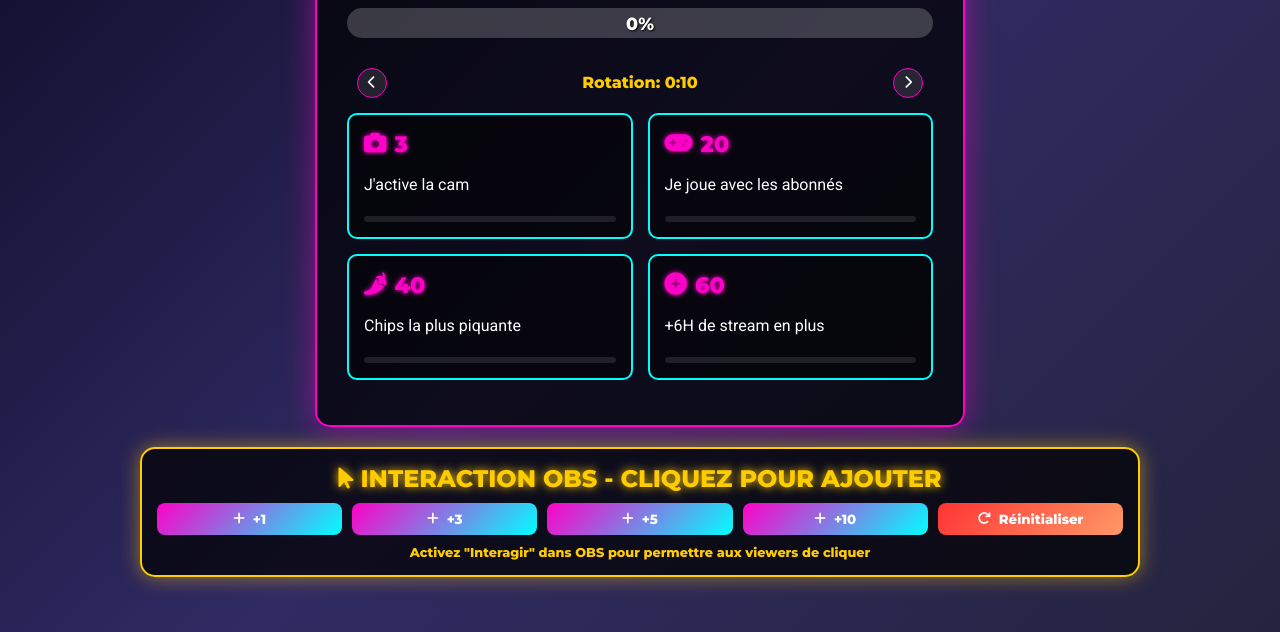
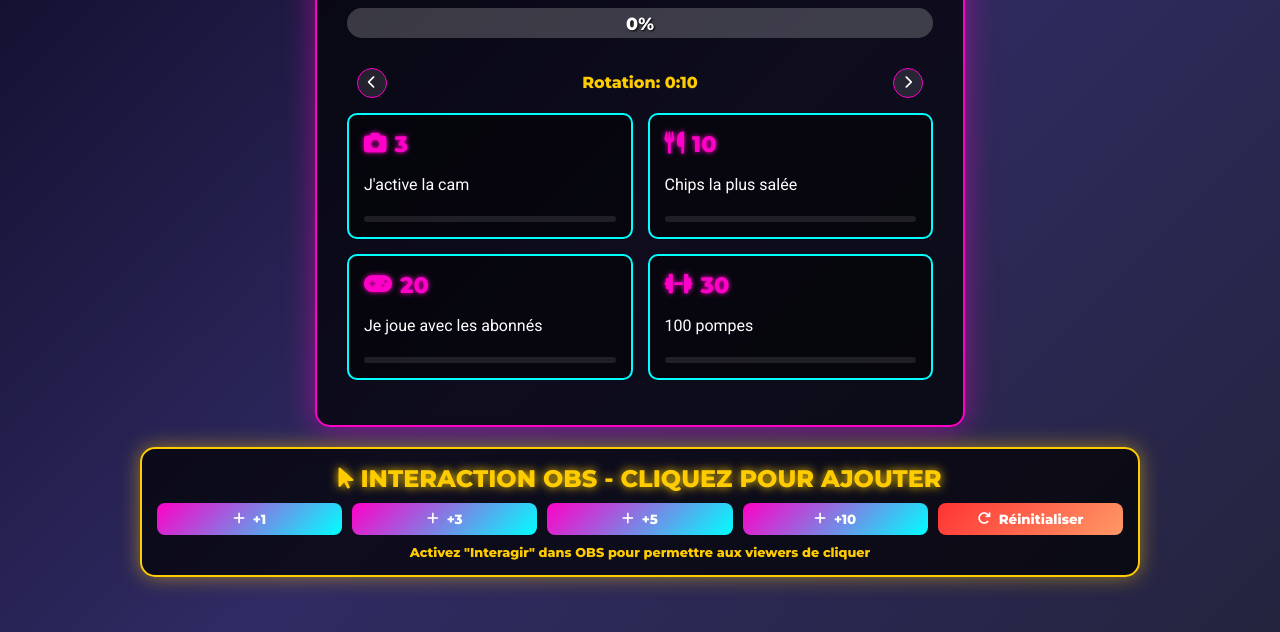
Before and after one commit to walid814/twitch-subgoals, a plain HTML site: page index.html in a window 1280 px wide. Shown: the part 168-800 px from the top of the page. Drawn offline with Linux system fonts and the light colour scheme.

Commit message:
Update index.html

```diff
--- a/index.html
+++ b/index.html
@@ -469,20 +469,20 @@
         // Tous les objectifs
         const allGoals = [
             {threshold: 3, icon: 'fa-camera', text: "J'active la cam"},
+            {threshold: 10, icon: 'fa-utensils', text: "Chips la plus salée"},
             {threshold: 20, icon: 'fa-gamepad', text: "Je joue avec les abonnés"},
+            {threshold: 30, icon: 'fa-dumbbell', text: "100 pompes"},
             {threshold: 40, icon: 'fa-pepper-hot', text: "Chips la plus piquante"},
+            {threshold: 50, icon: 'fa-cocktail', text: "Mounette me fait un cocktail dégueulasse"},
             {threshold: 60, icon: 'fa-plus-circle', text: "+6H de stream en plus"},
+            {threshold: 80, icon: 'fa-ghost', text: "On joue à un jeu d'horreur hardcore"},
             {threshold: 100, icon: 'fa-tshirt', text: "1 KILL = 1 Vêtement en reload"},
+            {threshold: 120, icon: 'fa-bed', text: "J'active la caméra pendant que je dors"},
             {threshold: 140, icon: 'fa-plus-circle', text: "+12H de stream en plus"},
+            {threshold: 180, icon: 'fa-chain-broken', text: "Je dois finir Chained Together sans tomber"},
             {threshold: 200, icon: 'fa-cookie', text: "Je mange des croquettes"},
-            {threshold: 500, icon: 'fa-trophy', text: "Bootcamp FNCS avec NOAGGS en 2026"},
-            {threshold: 10, icon: 'fa-utensils', text: "Chips la plus salée"},
-            {threshold: 30, icon: 'fa-dumbbell', text: "100 pompes"},
-            {threshold: 50, icon: 'fa-cocktail', text: "Mounette me fait un cocktail dégueulasse"},
-            {threshold: 80, icon: 'fa-ghost', text: "On joue à un jeu d'horreur hardcore"},
-            {threshold: 120, icon: 'fa-bed', text: "J'active la caméra pendant que je dors"},
-            {threshold: 180, icon: 'fa-chain-broken', text: "Je dois finir Chained Together sans tomber"},
-            {threshold: 300, icon: 'fa-utensil-spoon', text: "Je cuisine en stream"}
+            {threshold: 300, icon: 'fa-utensil-spoon', text: "Je cuisine en stream"},
+            {threshold: 500, icon: 'fa-trophy', text: "Bootcamp FNCS avec NOAGGS en 2026"}
         ];
 
         // Groupes d'objectifs (4 par groupe)
```
